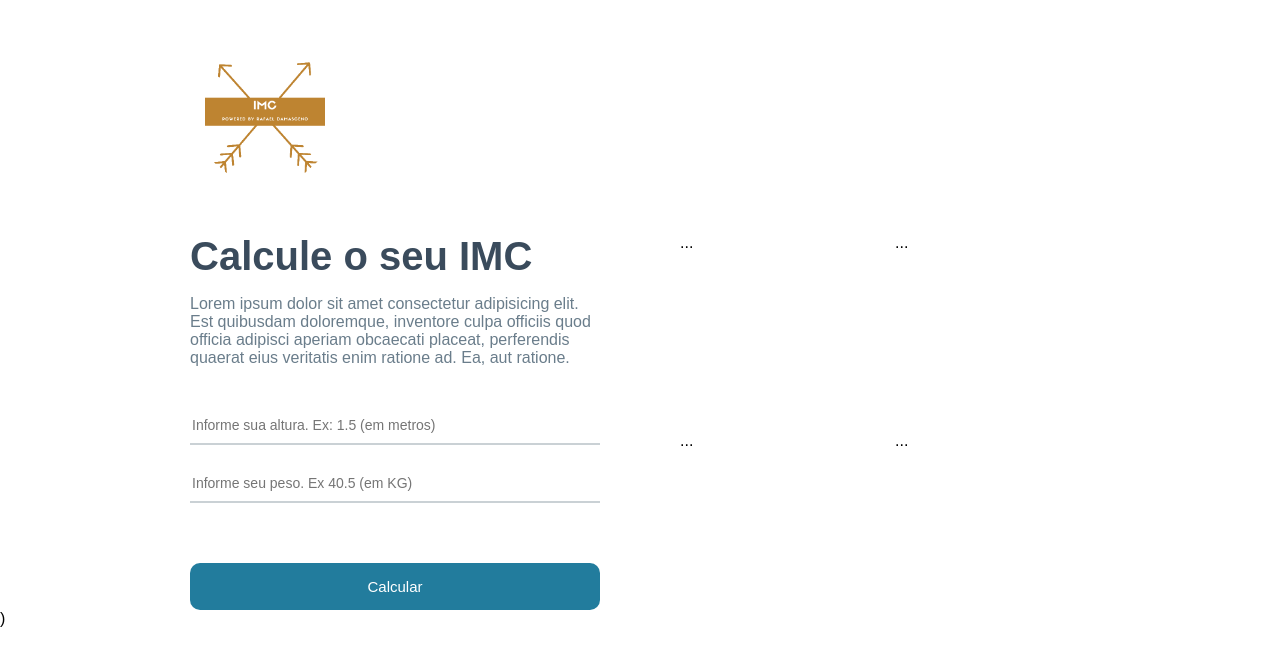
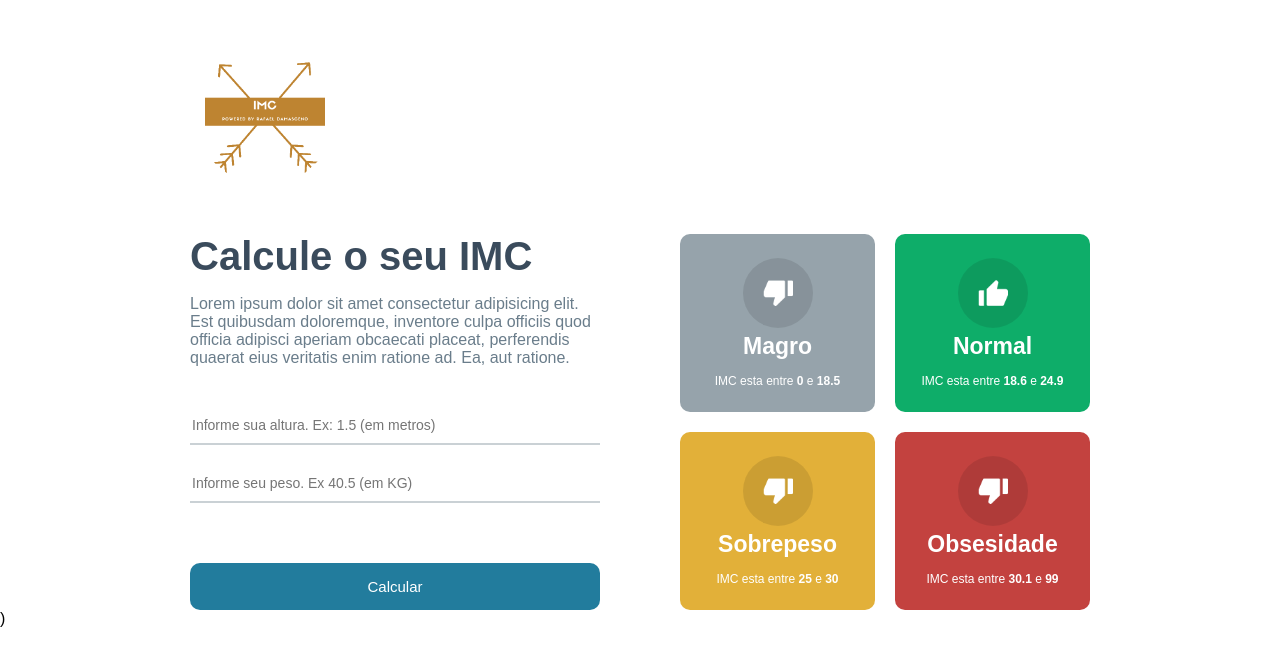
Before and after one commit to RafaelSdm/Calculadora-IMC, a React (Create React App) app in the folder react-calc-imc/: page / in a window 1280 px wide. Shown: the top 666 px of the page. Built offline with nearby package versions, Linux system fonts and the light colour scheme.

Commit message:
criando o gridItem

```diff
--- a/react-calc-imc/src/components/GridItem/GridItem.module.css
+++ b/react-calc-imc/src/components/GridItem/GridItem.module.css
@@ -0,0 +1,32 @@
+.main{
+    flex: 1;
+    color: #fff;
+    border-radius: 10px;
+    display: flex;
+    justify-content: center;
+    align-items: center;
+    flex-direction: column;
+    padding: 20px;
+}
+
+
+.gridIcon{
+    width: 70px;
+    height: 70px;
+    border-radius: 50%;
+    background-color: rgba(0, 0, 0, 0.1);
+    display: flex;
+    justify-content: center;
+    align-items: center;
+}
+
+.gridTitle{
+    font-size: 23px;
+    font-weight: bold;
+    margin-top: 5px;
+}
+
+.gridInfo{
+    font-size: 12px;
+    margin-top: 14px;
+}
--- a/react-calc-imc/src/components/GridItem/index.tsx
+++ b/react-calc-imc/src/components/GridItem/index.tsx
@@ -1,5 +1,8 @@
 import { type } from "@testing-library/user-event/dist/type"
 import { Level } from "../../helpers/imc"
+import styles from './GridItem.module.css'
+import upImage from '../../assets/up.png'
+import downImage from '../../assets/down.png'
 
 
 type Props = {
@@ -10,6 +13,30 @@
 export const GridItem = ({item}: Props) =>{
 
     return(
-        <div>...</div>
+        <div className={styles.main} style ={{backgroundColor: item.color}} >
+            <div className={styles.gridIcon}>
+
+
+
+                <img src={item.icon === 'up' ? upImage : downImage} width='30' alt="" />
+
+
+
+            </div>
+
+            <div className={styles.gridTitle}>
+                {item.title}
+            </div>
+            <div className={styles.gridInfo}>
+                <>
+
+                    IMC esta entre <strong>{item.imc[0]} </strong> e <strong>{item.imc[1]}</strong>
+
+                </>
+            </div>
+
+
+
+        </div>
     )
 }
```
